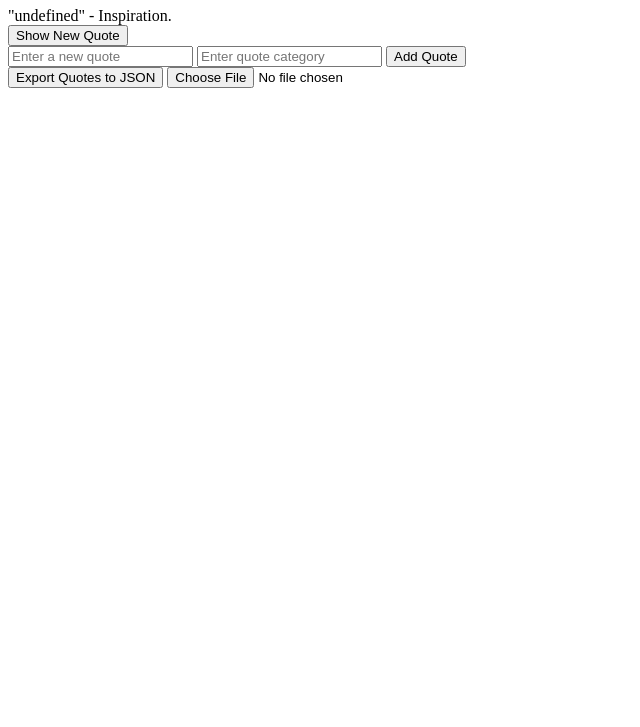
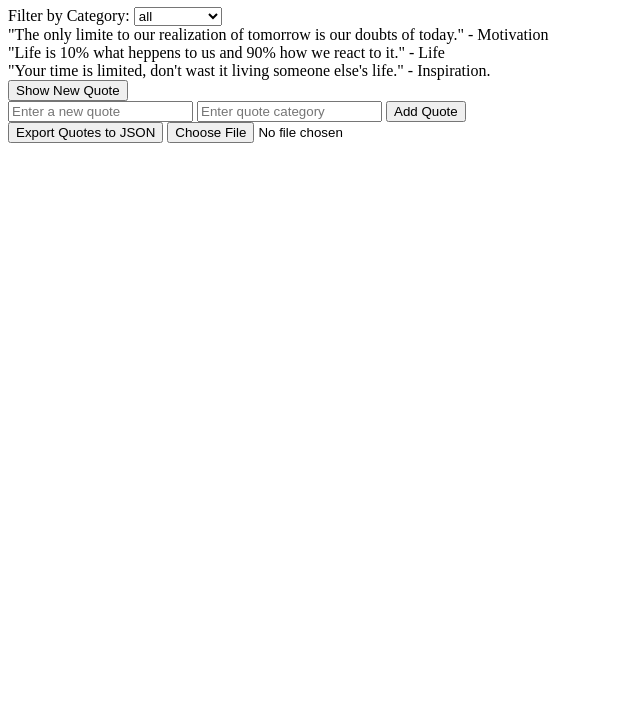
Before and after one commit to sammkigoh/alx_fe_javascript, a plain HTML site: page dom-manipulation/index.html in a window 1280 px wide. Shown: the part 73-800 px from the top of the page, without its empty margins (0-640 px from the left). Drawn offline with Linux system fonts and the light colour scheme.

Commit message:
Creating a Dynamic Content Filtering System Using Web Storage and JSON

```diff
--- a/dom-manipulation/index.html
+++ b/dom-manipulation/index.html
@@ -7,6 +7,13 @@
   </head>
   <body>
     <h1>Dynamic Quote Generator</h1>
+    <div>
+    <label for="categoryFilter">Filter by Category:</label>
+    <select id="categoryFilter">
+      <option value="all">All Categories</option>
+      <!-- Categories will be dynamically populated -->
+    </select>
+  </div>
     <div id="quoteDisplay"></div>
     <button id="newQuote">Show New Quote</button>
     <div>
--- a/dom-manipulation/script.js
+++ b/dom-manipulation/script.js
@@ -7,6 +7,8 @@ let quotes = JSON.parse(localStorage.getItem(quotesKey)) || [
     {text: "Life is 10% what heppens to us and 90% how we react to it.", category: "Life"},
     {text: "Your time is limited, don't wast it living someone else's life.", category: "Inspiration."}
 ];
+const lastFilterKey = 'lastFilter';
+
 //referencing the DOM elements
 const quoteDisplay = document.getElementById ('quoteDisplay');
 const newQuoteButton = document.getElementById('newQuote');
@@ -15,6 +17,31 @@ const newQuoteCategory = document.getElementById('newQuoteCategory');
 const addQuoteButton = document.getElementById ('addQuoteButton');
 const importFile = document.getElementById('importFile');
 const exportButton = document.getElementById('exportButton');
+const categoryFilter = document.getElementById('categoryFilter');
+
+//populate the category filter dropdown
+function populateCategoryFilter() {
+    const categories = ['all', ...new Set(quotes.map(q => q.category))];
+    categoryFilter.innerHTML = categories.map(category => `<option value="${category}">${category}</option>`).join('');
+    const lastFilter = localStorage.getItem(lastFilterKey) || 'all';
+    categoryFilter.value = lastFilter;
+    filterQuotes();
+}
+
+// filter the quotes based on the selected category
+function filterQuotes() {
+    const selectedCategory = categoryFilter.value;
+    localStorage.setItem(lastFilterKey, selectedCategory);
+    quoteDisplay.innerHTML = '';
+    const filteredQuotes = selectedCategory === 'all' ? quotes :
+    quotes.filter(q => q.category === selectedCategory);
+    filteredQuotes. forEach (q => {
+        const quoteElement = document.createElement('div');
+        quoteElement.innerHTML = `"${q.text}" - ${q.category}`;
+        quoteDisplay.appendChild(quoteElement);
+    });
+}
+categoryFilter.addEventListener('change', filterQuotes);
 
 //displaying random quotes
 function showRandomQuote(){
@@ -24,15 +51,22 @@ function showRandomQuote(){
     sessionStorage.setItem('lastQuote', JSON.stringify(randomQuote));
 }
 
-//adding the event listener for the new quote button
-newQuoteButton.addEventListener('click', showRandomQuote);
+if (newQuoteButton) {
+    newQuoteButton.addEventListener('click', showRandomQuote);
+}
 
-//the first quote display
-    showRandomQuote();
+// //saving quotes to local storage
 
-//save quotes to local storage
+// //adding the event listener for the new quote button
+// newQuoteButton.addEventListener('click', showRandomQuote);
+
+// //the first quote display
+//     showRandomQuote();
+
+// //save quotes to local storage
 function saveQuotes() {
     localStorage.setItem(quotesKey, JSON.stringify(quotes));
+    populateCategoryFilter();
 }
 
 //adding new quotes on the form
@@ -86,5 +120,9 @@ function importFromJsonFile(event) {
     };
     fileReader.readAsText(event.target.files[0]);
 }
-importFile.addEventListener('change', importFromJsonFile);
+if (importFile) {
+    importFile.addEventListener('change', importFromJsonFile);
+}
+//initializing the category filter and display the quotes
+populateCategoryFilter();
 });
```
